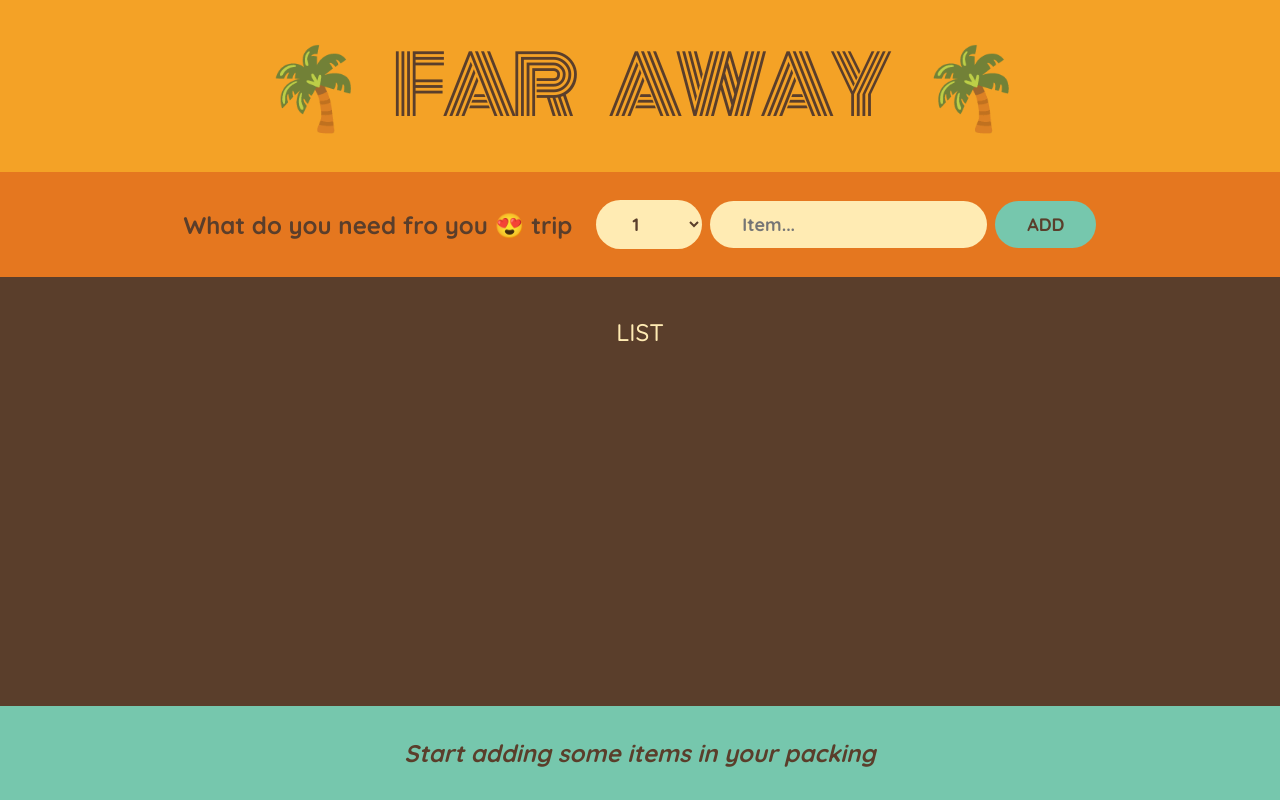
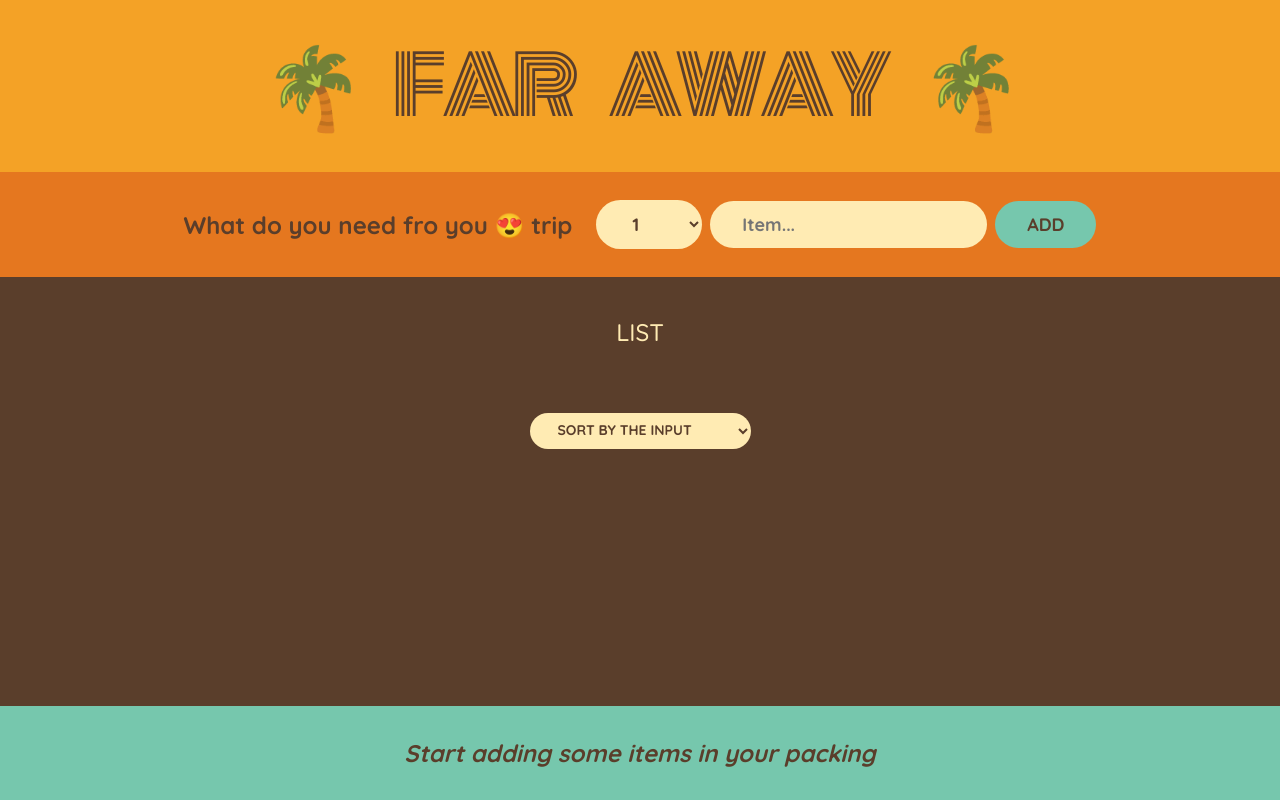
Before and after one commit to KiraCode/travel-list, a React (Vite) app: page / in a window 1280 px wide. Built offline with nearby package versions, Linux system fonts and the light colour scheme.

Commit message:
sorting functionality is added

```diff
--- a/src/App.jsx
+++ b/src/App.jsx
@@ -83,11 +83,24 @@
 }
 
 function PackingList({ items, onDeleteItem, onToggleItem }) {
+  const [sortBy, setSortBy] = useState("input");
+  let sortedItems;
+
+  if (sortBy === "input") sortedItems = items;
+  if (sortBy === "description")
+    sortedItems = items
+      .slice()
+      .sort((a, b) => a.description.localeCompare(b.description));
+  if (sortBy === "packed")
+    sortedItems = items
+      .slice()
+      .sort((a, b) => Number(a.packed) - Number(b.packed));
+
   return (
     <div className="list">
       LIST
       <ul>
-        {items.map((item) => (
+        {sortedItems.map((item) => (
           <Item
             item={item}
             key={item.id}
@@ -96,6 +109,13 @@
           />
         ))}
       </ul>
+      <div className="actions">
+        <select value={sortBy} onChange={(e) => setSortBy(e.target.value)}>
+          <option value="input">Sort By The Input</option>
+          <option value="description">Sort By Description</option>
+          <option value="packed">Sort By Packed</option>
+        </select>
+      </div>
     </div>
   );
 }
@@ -117,12 +137,12 @@
 }
 
 function Stats({ items }) {
-  if(!items.length){
-    return(
+  if (!items.length) {
+    return (
       <p className="stats">
         <em>Start adding some items in your packing</em>
       </p>
-    )
+    );
   }
 
   const numItems = items.length;
```
